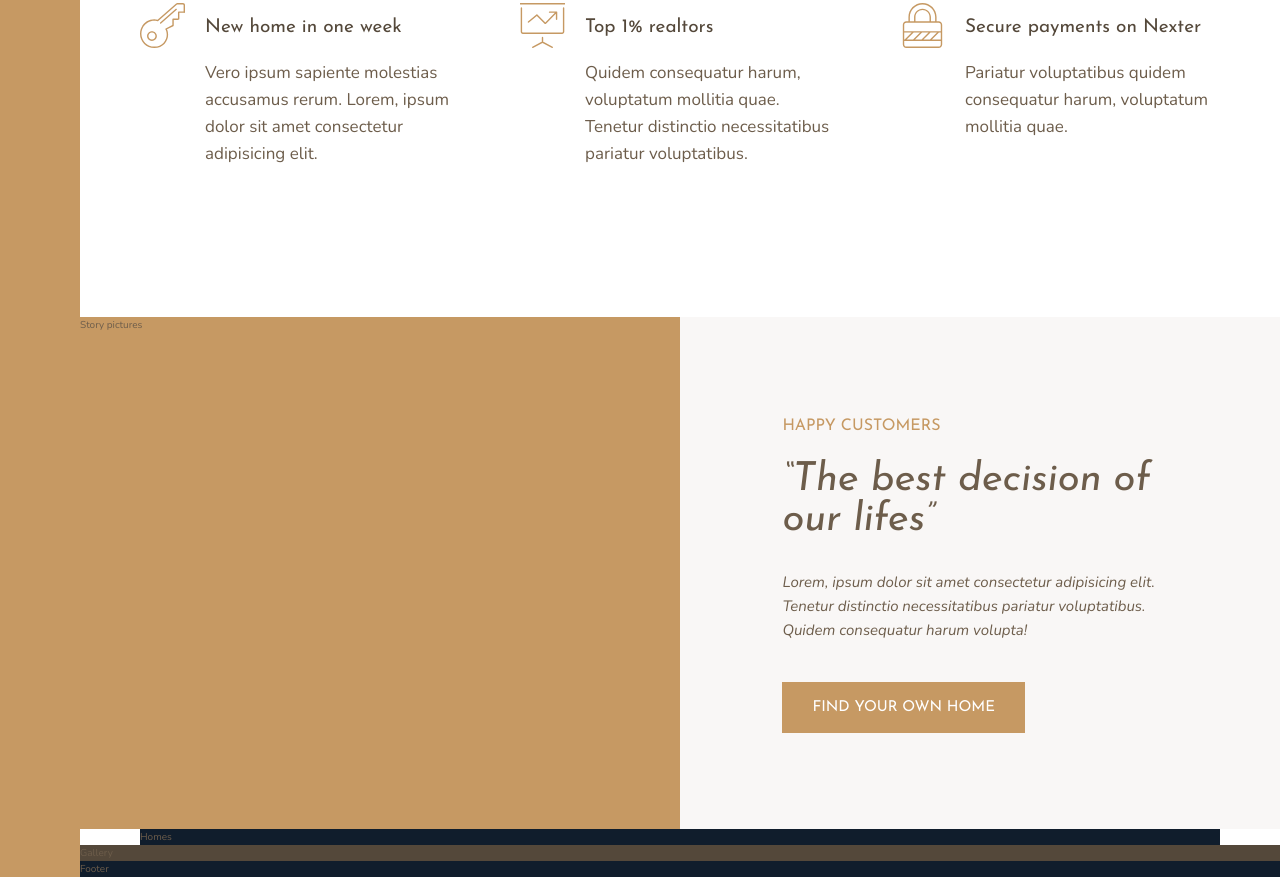
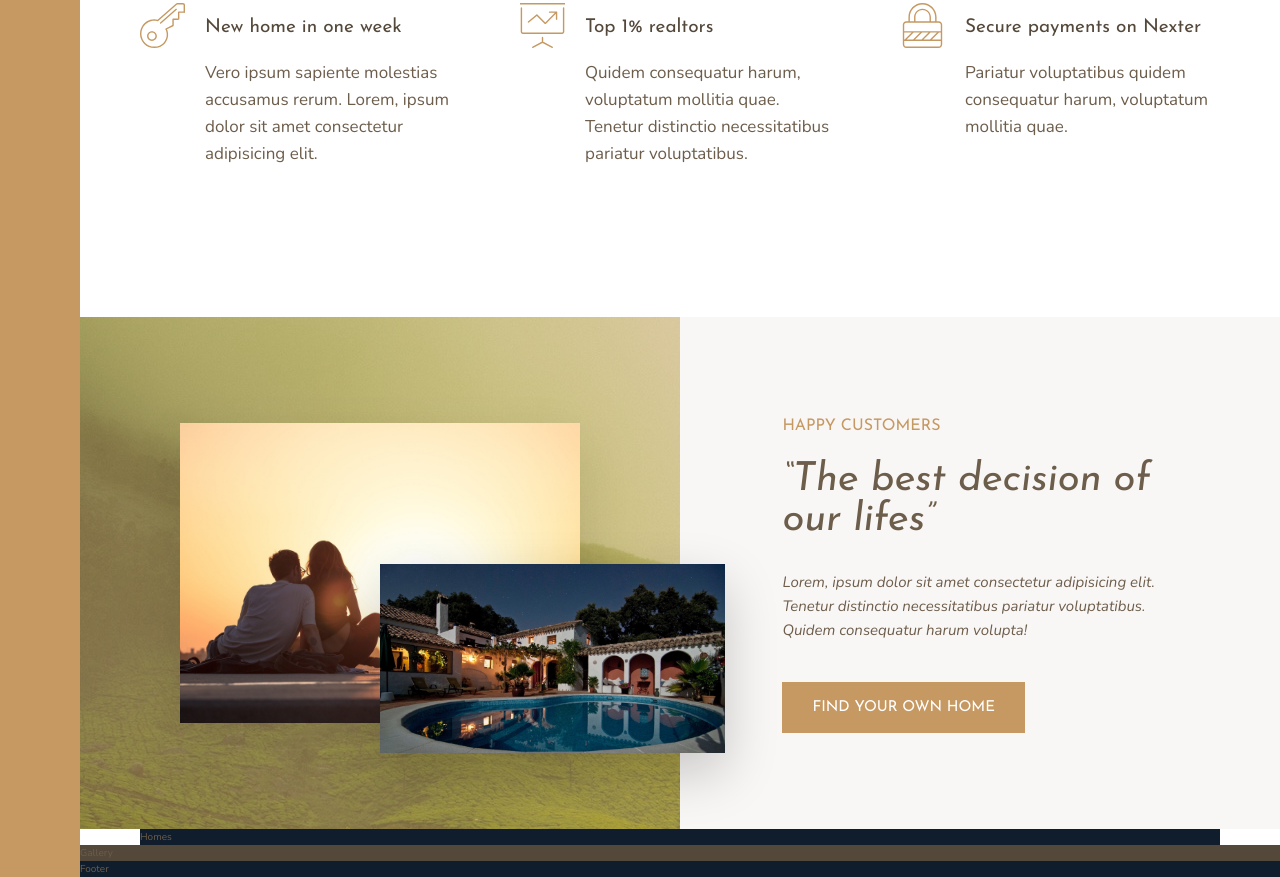
Before and after one commit to horoiu/Nexter, a website: page index.html in a window 1280 px wide. Shown: the part 991-1868 px from the top of the page. Drawn offline with nearby package versions, Linux system fonts and the light colour scheme.

Commit message:
Build up '.story__pictures' section

```diff
--- a/index.html
+++ b/index.html
@@ -75,7 +75,8 @@
         </section>
 
         <div class="story__pictures">
-            Story pictures
+            <img src="img/story-1.jpeg" alt="Couple with new house" class="story__img--1">
+            <img src="img/story-2.jpeg" alt="Couple with new house" class="story__img--2">
         </div>
 
         <div class="story__content">
--- a/sass/_story.scss
+++ b/sass/_story.scss
@@ -2,6 +2,25 @@
     &__pictures {
         background-color: $color-primary;
         grid-column: full-start / col-end 4;
+        background-image: linear-gradient(rgba($color-primary, .5), rgba($color-primary, .5)), url(../img/back.jpg);
+
+        display: grid;
+        grid-template-rows: repeat(6, 1fr);
+        grid-template-columns: repeat(6, 1fr);
+        align-items: center;
+    }
+
+    &__img--1 {
+        width: 100%;
+        grid-area: 2/2/6/6;
+        box-shadow: 0 2rem 5rem rgba(#000, .1);
+    }
+
+    &__img--2 {
+        width: 115%;
+        grid-area: 4/4/6/7;
+        z-index: 20;
+        box-shadow: 0 2rem 5rem rgba(#000, .2);
     }
 
     &__content {
```
Also changed, not shown: css/style.css.
